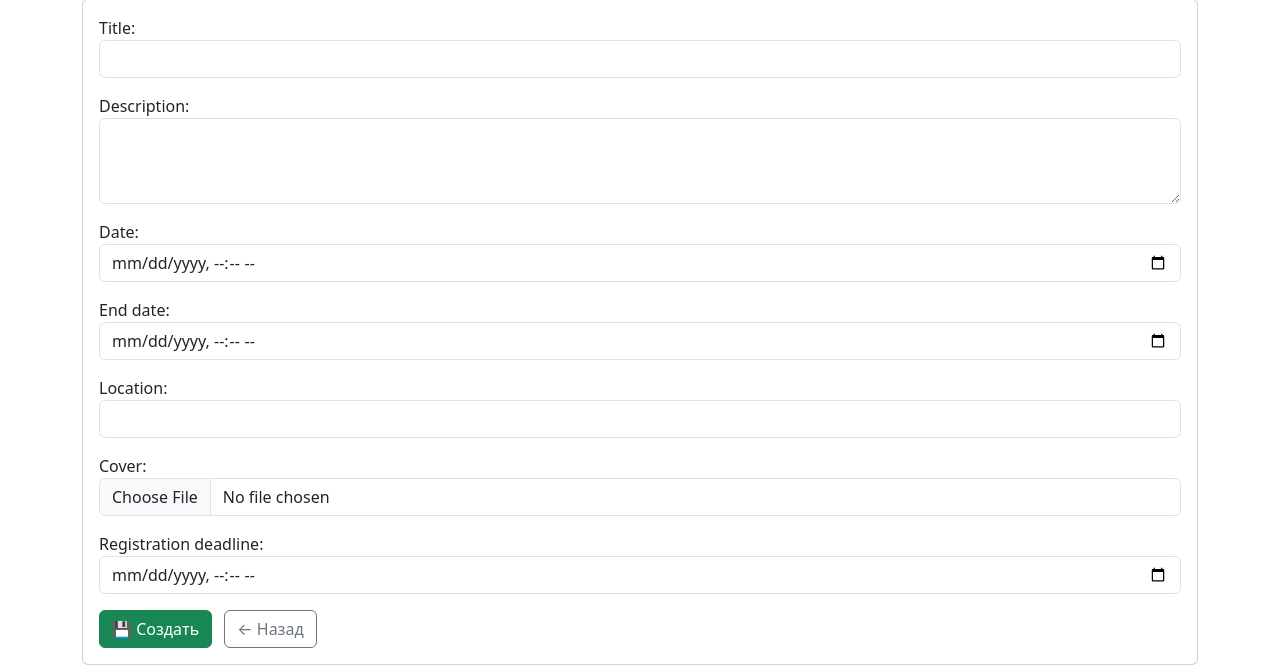
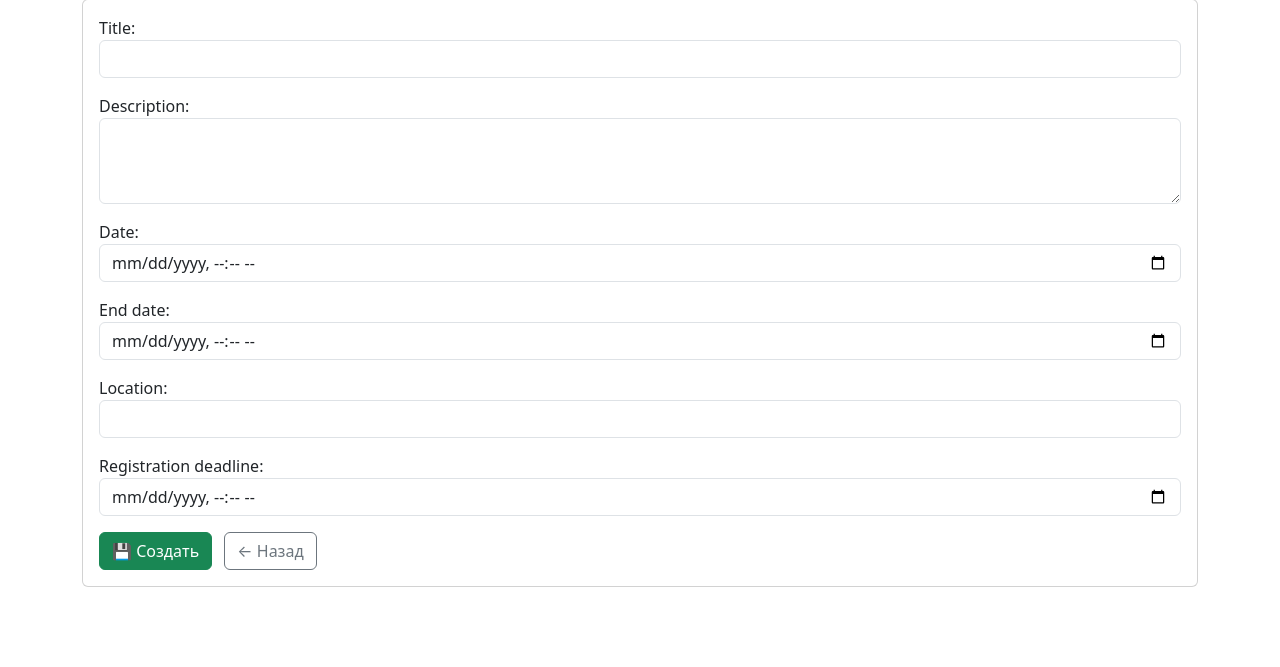
Before and after one commit to nsrodnyh/event_manager, a Django app: page /events/create/ in a window 1280 px wide. Shown: the part 133-800 px from the top of the page. Run offline with Django 5.2, Linux system fonts and the light colour scheme; a user stored in the database is signed in; tables that the repository leaves empty hold one stand-in row (values such as "Sample post").

Commit message:
style: убрал возможность загружать обложку для мероприятия

```diff
--- a/core/forms.py
+++ b/core/forms.py
@@ -38,12 +38,11 @@ class EventForm(forms.ModelForm):
     class Meta:
         model  = Event
         fields = ['title', 'description', 'date', 'end_date',
-                  'location', 'cover', 'registration_deadline']
+                  'location', 'registration_deadline']
         widgets = {
             'title'      : forms.TextInput(attrs={'class': 'form-control'}),
             'description': forms.Textarea(attrs={'class': 'form-control', 'rows': 3}),
             'location'   : forms.TextInput(attrs={'class': 'form-control'}),
-            'cover'      : forms.ClearableFileInput(attrs={'class': 'form-control'}),
         }
 
     def __init__(self, *args, **kwargs):
--- a/templates/create_event.html
+++ b/templates/create_event.html
@@ -28,10 +28,6 @@
                 {{ form.location }}
             </div>
             <div class="mb-3">
-                {{ form.cover.label_tag }}
-                {{ form.cover }}
-            </div>
-            <div class="mb-3">
                 {{ form.registration_deadline.label_tag }}
                 {{ form.registration_deadline }}
             </div>
```
